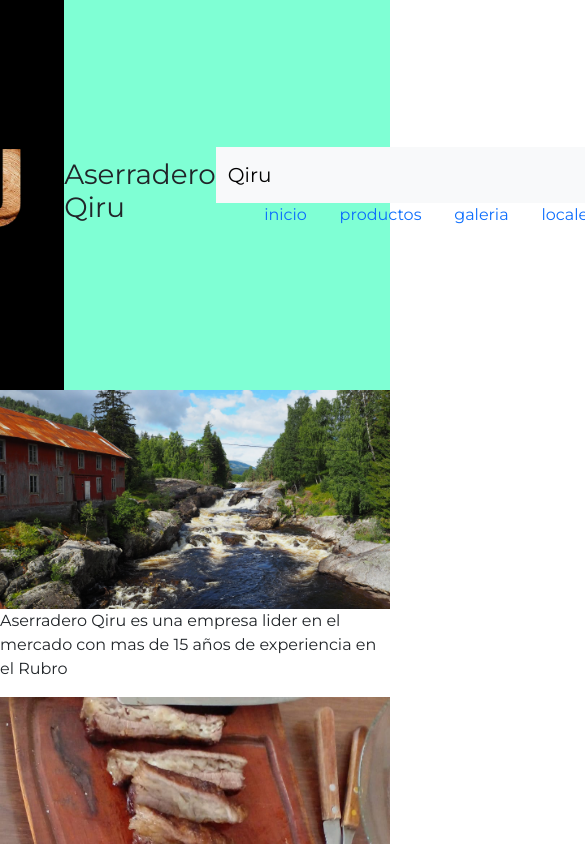
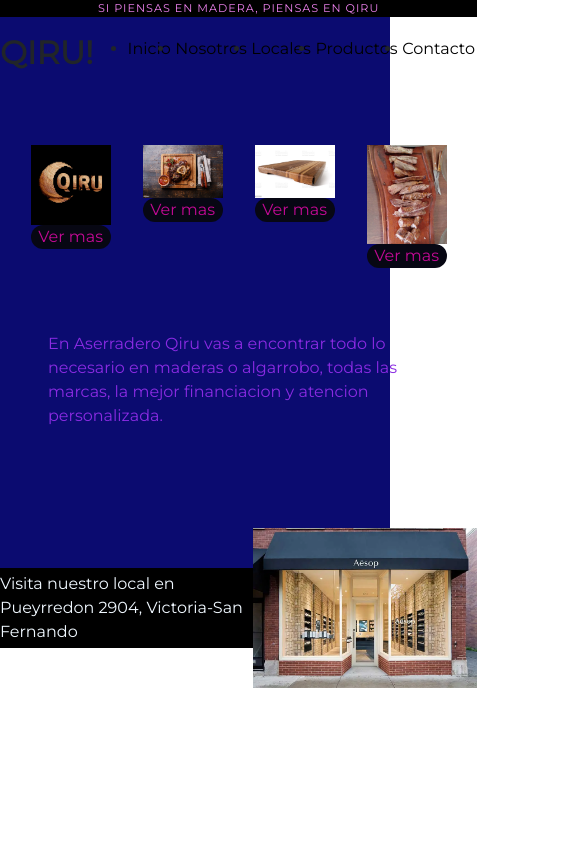
Before and after one commit to Julietatuset/Proyecto-Qiru, a plain HTML site: page index.html in a window 390 px wide. Shown: the top 844 px of the page, 585 px wide, since content can reach past the window. Drawn offline with nearby package versions, Linux system fonts and the light colour scheme.

Commit message:
modifique contacto.html

```diff
--- a/css/style.css
+++ b/css/style.css
@@ -1,67 +1,179 @@
 *{
-    font-family: 'Montserrat', sans-serif;;
-/*menu de navegacion*/
-.menu-navegacion{
-  background-color: beige;
+margin: 0;
+padding: 0;
+font-family: 'Montserrat' , sans-serif;
 
 }
+/*GRID*/
+.grid__container{
+  display: grid;
+  grid-template-columns: 1fr 1fr 1fr;
+  grid-template-rows: 0.3fr 1fr 1fr 0.8fr;
+  grid-template-areas:
+  " menu         menu       menu "
+  " publi       img       img "
+  " publi       img      img  "
+  " pie        pie       pie  "
+  ;
 
-/*HEADER*/
-.menu-navegacion{
-  background-color: aquamarine;
-  display: flex;
+}
+.cabeza{
+  grid-area: menu;
+}
 
 
-  /*ALINEACION AL CENTRO*/
+.publi{
+  grid-area: publi;
+}
+
+.galeria{
+  grid-area: img;
+}
+
+.pie{
+  grid-area: pie;
+}
+
+/*MENU*/
+.cabeza__span{
+  font-size: 0.7rem;
+  background-color: black;
+  text-align: center;
+  text-transform: uppercase;
+  letter-spacing: 1px;
+  width: 100%;
+}
+.cabeza__span p{
+  color: violet;
+  padding: 0;
+  margin: 0;
+
+}
+.cabeza__menu{
+  display: flex;
+  justify-content: space-around;
+  align-items: center;
+  height: 5rem;
+}
+.cabeza__menu--logo{
+  font-weight: 700;
+  font-size: 2rem;
+}
+.cabeza__menu ul{
+  display: flex;
+  width: 24rem;
+  justify-content: space-around;
+}
+.cabeza__menu ul li a{
+  text-decoration: none;
+  color: black;
+}
+
+/*ASIDE*/
+P{
+  color: blueviolet;
+  margin: 3rem;
+}
+/*GALERIA*/
+.galeria{
+  display: flex;
+  flex-flow: wrap;
   justify-content: center;
+  padding: 2rem 0 3rem;
+}
+.galeria__producto{
+  display: flex;
+  flex-direction: column;
+  margin: 1rem;
+}
+.galeria__producto img{
+  width: 15rem;
+}
+.galeria__button{
+  background-color: blue;
+  color: black;
+  border: 1px solid black;
+  border-radius: 10px;
+}
+.pie{
+  background-color: black;
+  color: aliceblue;
+  display: flex;
+  justify-content: space-around;
+  height: 5rem;
   align-items: center;
+}
+.pie img{
+  width: 14rem;
+  justify-content: space-around;
+}
+/*MEDIA QUERIES*/
 
 
 
-}
-.menuList{
-  display: flex;
-  width: 500px;
-  justify-content: space-around;
+@media  ( min-width: 300px ) and  ( max-width: 480px ){
 
-}
-.menuList li{
-  list-style: none;
-}
-.menuList li a{
-  text-decoration: none;
-}
-/*GALERIA*/
-.primerContenedor{
-  background-image: url("../assets/WhatsApp\ Image\ 2023-08-13\ at\ 21.33.38.jpeg");
-  width: 100%;
-  height: 22vh;
+  .grid__container{
+      background-color: aqua;
+     grid-template-columns: 1fr;
+     grid-template-rows: 0.3fr 0.5fr 1fr 0.3fr;
+      grid-template-areas:
+     " menu"
+     " publi "
+     " img  "
+     " pie "
+     ;
+    }
 
+    .galeria__producto img{
+      width: 5rem;
+    }
+    .galeria__button{
+      background-color: rgb(7, 7, 19);
+      color: rgb(194, 10, 148);
+      border: 0px solid rgb(231, 6, 6);
+      border-radius: 15px;
+    }
 
-}
-.primerContenedor h2{
-  font-size: 5em;
-  position: relative;
-  top: 6%;
-  color: #00ffff8c;;
-}
-.galeria h3{
-  padding: 30px;
-  text-align: center;
-  font-size: 2em;
-}
-.card-img{
-  width: 20%;
-}
-/*inicio*/
-.card-img{
-width: 30%;
-width: 40%;
-width: 50%;;
-}
-/*locales*/
-.card img{
-    width: 50%;
-}
+    /*tablet*/
+    @media ( max-width: 768px ) {
+      .grid__container{
+        background-color: blueviolet;
+      }
+      .galeria__button{
+        display: none;
+      }
+      .galeria__producto img{
+        width: 5rem;
+      }
 
-}
+    }
+    /*mobile*/
+    @media ( max-width: 576px ) {
+      .grid__container{
+        background-color: rgb(11, 11, 112);
+        grid-template-columns: 1fr;
+        grid-template-rows: 0.3fr 0.5fr 1fr 0.2fr;
+        grid-template-areas:
+        " menu"
+        " img"
+        " publi"
+        " pie"
+        ;
+      }
+      .galeria__button{
+        display: block;
+      }
+
+    }
+
+  }
+  .menu-navegacion{
+    background-color: blueviolet;
+  }
+
+  .menuList{
+    background-color: black;
+    display: none;
+    text-align: center;
+  }
--- a/index.html
+++ b/index.html
@@ -16,70 +16,58 @@
     <title>Proyecto - Qiru</title>
 </head>
 <body>
-    <!--Encabezado, logo-->
-    <header class="menu-navegacion">
-        <img class="card-img" src="./assets/Qiru.png" alt="">
+      <div class="grid__container">
+        <header class="cabeza">
+          <div class="cabeza__span">
+            <p>SI PIENSAS EN MADERA, PIENSAS EN QIRU</p>
+          </div>
+          <div class="cabeza__menu">
+            <h1 class="cabeza__menu--logo">QIRU!</h1>
 
+               <nav>
+                <ul>
+                  <li><a href="./index.html">Inicio</a></li>
+                  <li><a href="./page/galeria.html">Nosotros</a></li>
+                  <li> <a href="./page/locales.html">Locales</a></li>
+                  <li><a href="./page/productos.html">Productos</a></li>
+                  <li><a href="./page/contacto.html">Contacto</a></li>
+                </ul>
+               </nav>
+          </div>
+        </header>
+        <aside class="publi">
+          <p>En Aserradero Qiru vas a encontrar todo lo necesario en maderas o algarrobo, todas las marcas, la mejor financiacion y atencion personalizada.</p>
+        </aside>
 
-        <h1>Aserradero Qiru</h1>
-        <nav>
-            <nav class="navbar navbar-expand-lg bg-body-tertiary">
-                <div class="container-fluid">
-                  <a class="navbar-brand" href="#">Qiru</a>
-                  <button class="navbar-toggler" type="button" data-bs-toggle="collapse" data-bs-target="#navbarSupportedContent" aria-controls="navbarSupportedContent" aria-expanded="false" aria-label="Toggle navigation">
-                    <span class="navbar-toggler-icon"></span>
-                  </button>
-                  <div class="collapse navbar-collapse" id="navbarSupportedContent">
-                    <ul class="navbar-nav me-auto mb-2 mb-lg-0">
-                      <li class="nav-item">
-                        <a class="nav-link active" aria-current="page" href="#">Home</a>
-                      </li>
-                      <li class="nav-item">
-                        <a class="nav-link" href="./page/galeria.html">Link</a>
-                      </li>
-                      <li class="nav-item">
-                        <a class="nav-link disabled" aria-disabled="true">Disabled</a>
-                      </li>
-                    </ul>
-                    <form class="d-flex" role="search">
-                      <input class="form-control me-2" type="search" placeholder="Search" aria-label="Search">
-                      <button class="btn btn-outline-success" type="submit">Search</button>
-                    </form>
-                  </div>
-                </div>
-              </nav>
-            <ul class="menuList">
-                <li><a class="enlace" href="./index.html"> inicio</a></li>
-                <li><a href="./page/productos.html"> productos</a></li>
-                <li><a href="./page/galeria.html">galeria</a></li>
-                <li><a href="./page/locales.html">locales</a></li>
-                <li><a href="./page/contacto.html">contacto</a></li>
-            </ul>
-        </nav>
+        <main class="galeria">
+          <div class="galeria__producto">
+            <img src="./assets/Qiru.png" alt="">
+            <button class="galeria__button">Ver mas</button>
+          </div>
+          <div class="galeria__producto">
+            <img src="./assets/istockphoto-492200002-1024x1024.jpg" alt="">
+            <button class="galeria__button"> Ver mas</button>
+          </div>
+          <div class="galeria__producto">
+            <img src="./assets/istockphoto-985292510-1024x1024.jpg" alt="">
+            <button class="galeria__button">Ver mas</button>
+          </div>
+          <div class="galeria__producto">
+            <img src="./assets/WhatsApp Image 2023-08-13 at 21.33.38.jpeg" alt="">
+            <button class="galeria__button"> Ver mas</button>
+          </div>
+        </main>
+
+        <footer class="pie">
+          <span> Visita nuestro local en Pueyrredon 2904, Victoria-San Fernando</span>
+          <img src="./assets/aesop-bucktown-chicago-01.webp" alt="">
+        </footer>
+
+      </div>
+
 
     </header>
 
-    <!--Cuerpo principal-->
-    <main>
-        <section>
-            <img class="card-img" src="assets/max-payload-9PTbI2S_mS0-unsplash.jpg" alt="">
-            <p>Aserradero Qiru es una empresa lider en el mercado con mas de 15 años de experiencia en el Rubro</p>
-        </section>
-        <section>
-            <img class="card-img"src="assets/WhatsApp Image 2023-08-13 at 21.33.38.jpeg" alt="">
-            <p>El objetivo buscado es abastecer a todos nuestros clientes con productos de primera calidad y con un servicio de excelencia</p>
-        </section>
-
-
-    </main>
-
-    <!--Pie de pagina - redes sociales-->
-    <footer>
-
-        <div>
-            <p> Pueyrredon 2904, Victoria - San Fernando</p>
-
-        </div>
 
 
 
```
Also changed, not shown: page/contacto.html (+26 -19 lines), page/galeria.html (+14 -13 lines), page/locales.html (+32 -26 lines), assets/29fa1608494ffd24664289dfa0737b2e--real-estates.jpg (added), assets/aesop-bucktown-chicago-01.webp (added).
